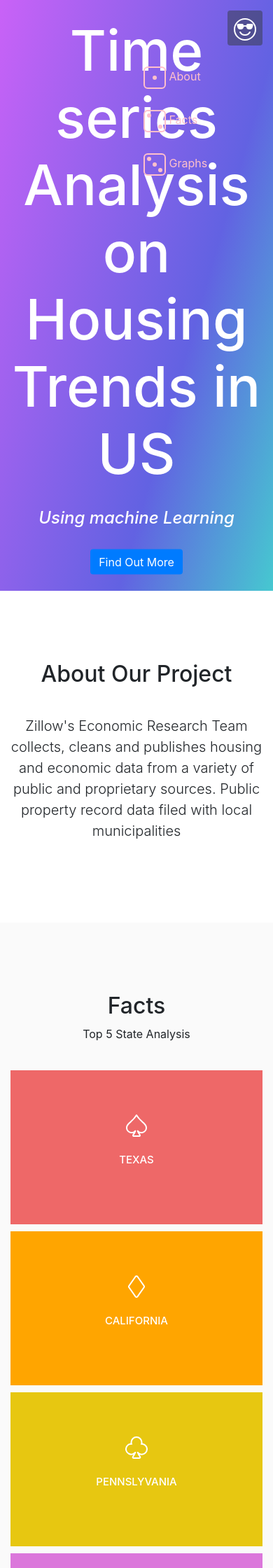
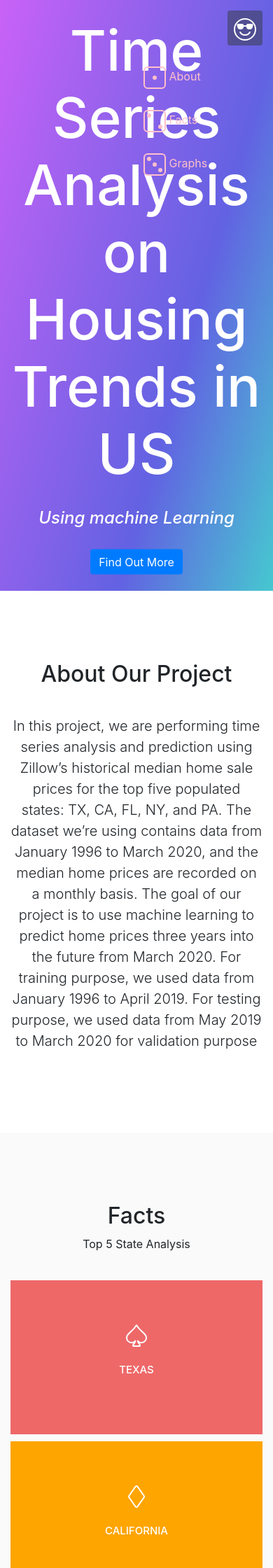
Before and after one commit to YangziXinJas/Final-Project, a Flask app: page / in a window 390 px wide. Shown: the top 2240 px of the page at 70% size. Run offline with Flask 2, Linux system fonts and the light colour scheme; some libraries are stand-ins or nearby versions.

Commit message:
Shaila's changes on webpages

```diff
--- a/templates/index.html
+++ b/templates/index.html
@@ -13,25 +13,32 @@
     var oldSelection = 1;
     var newSelection = 1;
     function initialize(fact){
-       var url = 'https://public.tableau.com/views/Final_Project_15950261403420/PA_Diagnostics?:language=en&:display_count=y&:origin=viz_share_link';
+       var url = '';
+       var url2 = '';
+
 
        switch(fact){
          case 1: url = 'https://public.tableau.com/views/Final_Project_TXDiagnostics/TX_Diagnostics?:language=en&:display_count=y&:origin=viz_share_link';
+                 url2 = 'https://public.tableau.com/views/Final_Project_TXPrediction/TX_Prediction?:language=en&:display_count=y&:origin=viz_share_link';
                  break;
          case 2: url = 'https://public.tableau.com/views/Final_Project_CADiagnostics/CA_Diagnostics?:language=en&:display_count=y&:origin=viz_share_link';
+                 url2 = 'https://public.tableau.com/views/Final_Project_CAPrediction/CA_Prediction?:language=en&:display_count=y&:origin=viz_share_link'
                  break;
          case 3: url = 'https://public.tableau.com/views/Final_Project_15950261403420/PA_Diagnostics?:language=en&:display_count=y&:origin=viz_share_link';
+                 url2 = 'https://public.tableau.com/views/Final_Project_PAPrediction/PA_Prediction?:language=en&:display_count=y&:origin=viz_share_link'
                  break;
          case 4: url = 'https://public.tableau.com/views/Final_Project_FLDiagnostics/FL_Diagnostics?:language=en&:display_count=y&:origin=viz_share_link';
+                 url2 = 'https://public.tableau.com/views/Final_Project_FLPrediction/FL_Prediction?:language=en&:display_count=y&:origin=viz_share_link'
                  break;
          case 5: url = 'https://public.tableau.com/views/Final_Project_NYDiagnostics/NY_Diagnostics?:language=en&:display_count=y&:origin=viz_share_link';
+                 url2 = 'https://public.tableau.com/views/Final_Project_NYPrediction/NY_Prediction?:language=en&:display_count=y&:origin=viz_share_link'
                  break;
        }
        oldSelection = newSelection;
        newSelection = fact;
 
        gotoGraphs();
-       initializeGraph(url, oldSelection, newSelection);
+       initializeGraph(url, url2, oldSelection, newSelection);
     }
 
     function gotoGraphs(){
@@ -40,7 +47,7 @@
 
     }
 
-    function initializeGraph(url, oldSelection, newSelection) {
+    function initializeGraph(url, url2, oldSelection, newSelection) {
   // JS object that points at empty div in the html
   var oldSelectionDiv = "tableauViz1";
   if(oldSelection == 2){
@@ -73,26 +80,29 @@
   while(oldPlaceholderDiv.firstChild){
     oldPlaceholderDiv.removeChild(oldPlaceholderDiv.firstChild);
   }
+  var oldPlaceholderDiv2 = document.getElementById(oldSelectionDiv+"_2");
+  while(oldPlaceholderDiv2.firstChild){
+    oldPlaceholderDiv2.removeChild(oldPlaceholderDiv2.firstChild);
+  }
   var placeholderDiv = document.getElementById(selection);
   while(placeholderDiv.firstChild){
     placeholderDiv.removeChild(placeholderDiv.firstChild);
   }
+  var placeholderDiv2 = document.getElementById(selection+"_2");
+  while(placeholderDiv2.firstChild){
+    placeholderDiv2.removeChild(placeholderDiv2.firstChild);
+  }
 
   var options = {
-    width: '600px',
+    width: '1000px',
     height: '600px',
     hideTabs: true,
     hideToolbar: true,
   };
-  var options3 = {
-    width: '400px',
-    height: '500px',
-    hideTabs: true,
-    hideToolbar: true,
-  };
+
 
    var viz = new tableau.Viz(placeholderDiv, url, options);
-
+   var viz2 = new tableau.Viz(placeholderDiv2, url2, options);
   }
   </script>
 
@@ -147,7 +157,7 @@
   <!-- Header -->
   <section id="Banner" class="content-section">
     <div class="container content-wrap text-center">
-      <h1>Time series Analysis on Housing Trends in US</h1>
+      <h1>Time Series Analysis on Housing Trends in US</h1>
       <h3>
           <em>Using machine Learning</em>
         </h3>
@@ -164,7 +174,7 @@
           <div class="block-heading">
             <h2>About Our Project</h2>
           </div>
-          <p class="lead">Zillow's Economic Research Team collects, cleans and publishes housing and economic data from a variety of public and proprietary sources. Public property record data filed with local municipalities</p>
+          <p class="lead">In this project, we are performing time series analysis and prediction using Zillow’s historical median home sale prices for the top five populated states: TX, CA, FL, NY, and PA. The dataset we’re using contains data from January 1996 to March 2020, and the median home prices are recorded on a monthly basis. The goal of our project is to use machine learning to predict home prices three years into the future from March 2020. For training purpose, we used data from January 1996 to April 2019. For testing purpose, we used data from May 2019 to March 2020 for validation purpose</p>
         </div>
       </div>
     </div>
@@ -179,7 +189,7 @@
         <p>Top 5 State Analysis</p>
       </div>
       <div class="row">
-        <div class="col-md-3 col-sm-6">
+        <div class="col-md-2 col-sm-6">
           <div class="service-box">
             <div class="service-icon red">
               <div class="front-content">
@@ -194,12 +204,12 @@
             <div class="service-content">
               <a class="btn btn-primary btn-xl smooth-scroll" href="javascript:initialize(1)">
               <h3>Texas</h3>
-              <p>The original housing market forecast of Single-family housing starts growing high, by 10 percent in 2020, are now predicted to decline by 11 percent.</p>
+              <p>Texas (Population: 29,087,070)</p>
               </a>
             </div>
           </div>
         </div>
-        <div class="col-md-3 col-sm-6">
+        <div class="col-md-2 col-sm-6">
           <div class="service-box">
             <div class="service-icon orange">
               <div class="front-content">
@@ -214,12 +224,12 @@
             <div class="service-content">
               <a class="btn btn-primary btn-xl smooth-scroll" href="javascript:initialize(2)">
                 <h3>California</h3>
-              <p>California is home to one of the biggest residential real estate markets in the United States.</p>
+              <p>California (Population: 39,747,267)</p>
                </a>
             </div>
           </div>
         </div>
-        <div class="col-md-3 col-sm-6">
+        <div class="col-md-2 col-sm-6">
           <div class="service-box ">
             <div class="service-icon yellow">
               <div class="front-content">
@@ -234,12 +244,12 @@
             <div class="service-content">
               <a class="btn btn-primary btn-xl smooth-scroll" href="javascript:initialize(3)">
               <h3>Pennslyvania</h3>
-              <p>Pennslyvania housing prices are growing high, Zillow predicts the trend will continue and that prices will go up another 9.2% by next year.</p>
+              <p>Pennsylvania (Population: 12,813,969)</p>
               </a>
             </div>
           </div>
         </div>
-        <div class="col-md-3 col-sm-6">
+        <div class="col-md-2 col-sm-6">
           <div class="service-box ">
             <div class="service-icon green">
               <div class="front-content">
@@ -254,17 +264,17 @@
             <div class="service-content">
               <a class="btn btn-primary btn-xl smooth-scroll" href="javascript:initialize(4)">
                 <h3>Florida</h3>
-              <p>Median home values in Florida have increased 4.1% over the past year and are forecast to grow by another 3.6%</p>
+              <p>Florida (Population: 21,646,155)</p>
               </a>
             </div>
           </div>
         </div>
-        <div class="col-md-3 col-sm-6">
+        <div class="col-md-2 col-sm-6">
           <div class="service-box ">
-            <div class="service-icon green">
+            <div class="service-icon purple">
               <div class="front-content">
-                <svg width="2em" height="2em" color="white" viewBox="0 0 16 16" class="bi bi-suit-heart" fill="currentColor" xmlns="http://www.w3.org/2000/svg">
-                  <path fill-rule="evenodd" d="M8 6.236l.894-1.789c.222-.443.607-1.08 1.152-1.595C10.582 2.345 11.224 2 12 2c1.676 0 3 1.326 3 2.92 0 1.211-.554 2.066-1.868 3.37-.337.334-.721.695-1.146 1.093C10.878 10.423 9.5 11.717 8 13.447c-1.5-1.73-2.878-3.024-3.986-4.064-.425-.398-.81-.76-1.146-1.093C1.554 6.986 1 6.131 1 4.92 1 3.326 2.324 2 4 2c.776 0 1.418.345 1.954.852.545.515.93 1.152 1.152 1.595L8 6.236zm.392 8.292a.513.513 0 0 1-.784 0c-1.601-1.902-3.05-3.262-4.243-4.381C1.3 8.208 0 6.989 0 4.92 0 2.755 1.79 1 4 1c1.6 0 2.719 1.05 3.404 2.008.26.365.458.716.596.992a7.55 7.55 0 0 1 .596-.992C9.281 2.049 10.4 1 12 1c2.21 0 4 1.755 4 3.92 0 2.069-1.3 3.288-3.365 5.227-1.193 1.12-2.642 2.48-4.243 4.38z"/>
+                <svg width="2em" height="2em" color="white" viewBox="0 0 16 16" class="bi bi-brightness-high" fill="currentColor" xmlns="http://www.w3.org/2000/svg">
+                  <path fill-rule="evenodd" d="M8 11a3 3 0 1 0 0-6 3 3 0 0 0 0 6zm0 1a4 4 0 1 0 0-8 4 4 0 0 0 0 8zM8 0a.5.5 0 0 1 .5.5v2a.5.5 0 0 1-1 0v-2A.5.5 0 0 1 8 0zm0 13a.5.5 0 0 1 .5.5v2a.5.5 0 0 1-1 0v-2A.5.5 0 0 1 8 13zm8-5a.5.5 0 0 1-.5.5h-2a.5.5 0 0 1 0-1h2a.5.5 0 0 1 .5.5zM3 8a.5.5 0 0 1-.5.5h-2a.5.5 0 0 1 0-1h2A.5.5 0 0 1 3 8zm10.657-5.657a.5.5 0 0 1 0 .707l-1.414 1.415a.5.5 0 1 1-.707-.708l1.414-1.414a.5.5 0 0 1 .707 0zm-9.193 9.193a.5.5 0 0 1 0 .707L3.05 13.657a.5.5 0 0 1-.707-.707l1.414-1.414a.5.5 0 0 1 .707 0zm9.193 2.121a.5.5 0 0 1-.707 0l-1.414-1.414a.5.5 0 0 1 .707-.707l1.414 1.414a.5.5 0 0 1 0 .707zM4.464 4.465a.5.5 0 0 1-.707 0L2.343 3.05a.5.5 0 1 1 .707-.707l1.414 1.414a.5.5 0 0 1 0 .708z"/>
                 </svg>
                 <br>
                 <br>
@@ -274,7 +284,7 @@
             <div class="service-content">
               <a class="btn btn-primary btn-xl smooth-scroll" href="javascript:initialize(5)">
                 <h3>New York</h3>
-              <p>New York is always considered to the one of the high trending states in housing prices.</p>
+              <p>New York (Population: 19,491,339)</p>
               </a>
             </div>
           </div>
@@ -298,6 +308,11 @@
               <div id="tableauViz3"></div>
               <div id="tableauViz4"></div>
               <div id="tableauViz5"></div>
+              <div id="tableauViz1_2"></div>
+              <div id="tableauViz2_2"></div>
+              <div id="tableauViz3_2"></div>
+              <div id="tableauViz4_2"></div>
+              <div id="tableauViz5_2"></div>
             </div>
           </div>
         </div>
```
